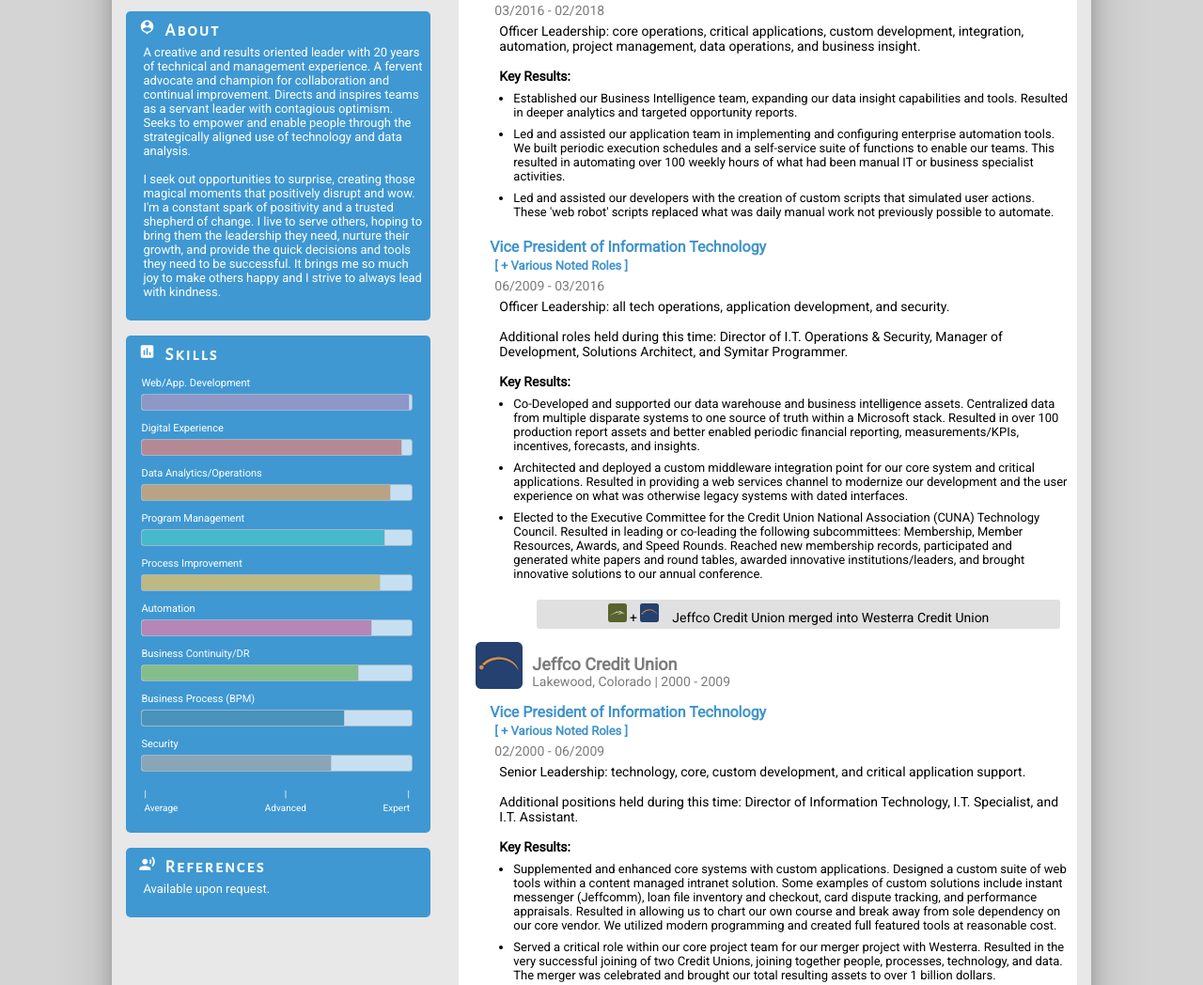
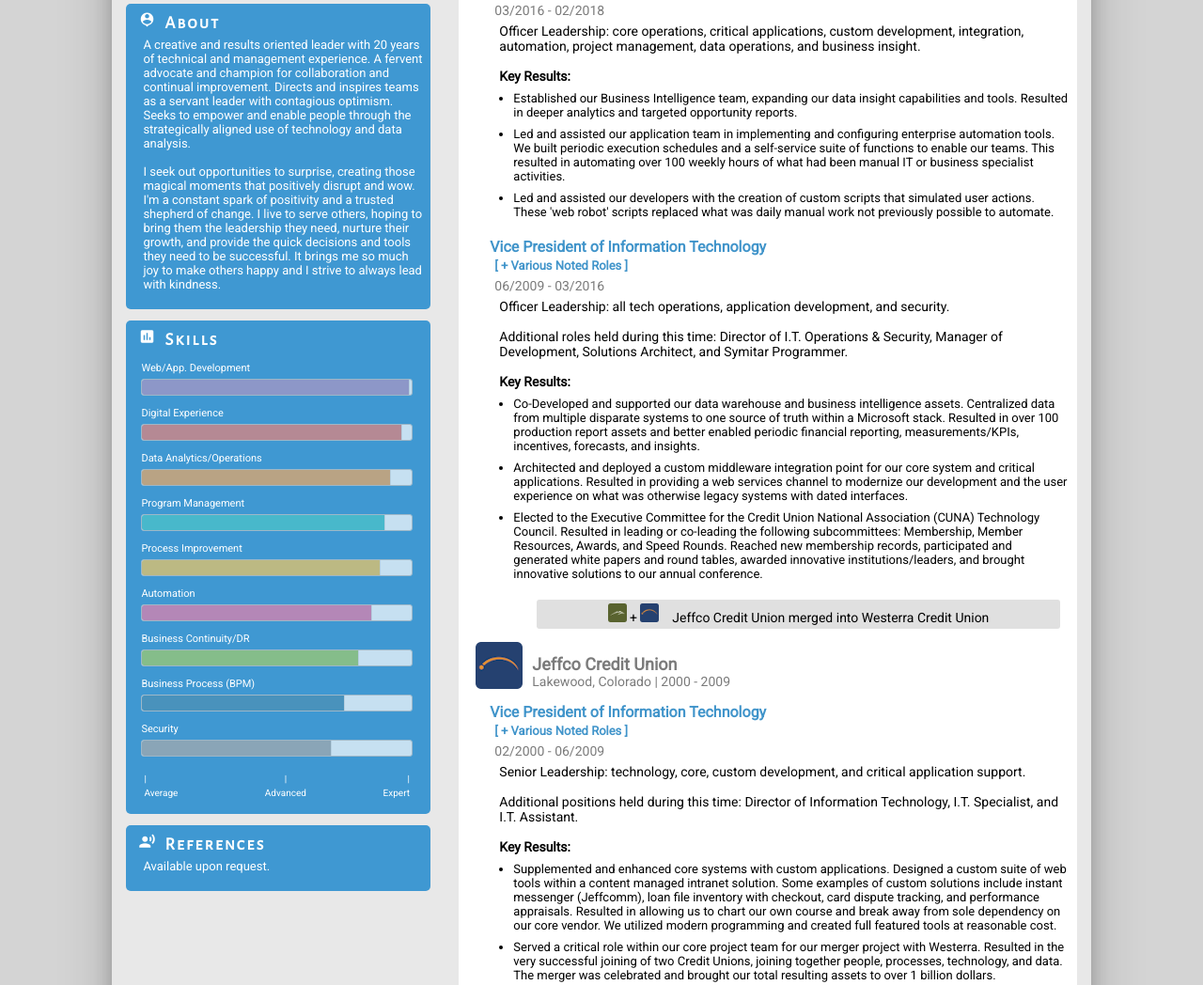
Before and after one commit to bomat/matthis-site, a plain HTML site: page index.html in a window 1280 px wide. Shown: the part 525-1573 px from the top of the page at 94% size. Drawn offline with nearby package versions, Linux system fonts and the light colour scheme.

Commit message:
updated PDF

```diff
--- a/index.html
+++ b/index.html
@@ -38,8 +38,8 @@
         width: 32%;
         border-radius: 5px;
         color: white;
-        margin-bottom: 16px;
-        padding-bottom: 10px;
+        margin-bottom: 12px;
+        padding-bottom: 6px;
       }
       #right {
         float: right;
@@ -382,7 +382,7 @@
             <b>Key Results:</b>
           </p>
           <ul class='itemKeyResults'>
-            <li>Supplemented and enhanced core systems with custom applications.  Designed a custom suite of web tools within a content managed intranet solution.  Some examples of custom solutions include instant messenger (Jeffcomm), loan file inventory and checkout, card dispute tracking, and performance appraisals.  Resulted in allowing us to chart our own course and break away from sole dependency on our core vendor.  We utilized modern programming and created full featured tools at reasonable cost.</li>
+            <li>Supplemented and enhanced core systems with custom applications.  Designed a custom suite of web tools within a content managed intranet solution.  Some examples of custom solutions include instant messenger (Jeffcomm), loan file inventory with checkout, card dispute tracking, and performance appraisals.  Resulted in allowing us to chart our own course and break away from sole dependency on our core vendor.  We utilized modern programming and created full featured tools at reasonable cost.</li>
             <li>Served a critical role within our core project team for our merger project with Westerra.  Resulted in the very successful joining of two Credit Unions, joining together people, processes, technology, and data.  The merger was celebrated and brought our total resulting assets to over 1 billion dollars.</li>
           </ul>
 
```
Also changed, not shown: 1 other file.
